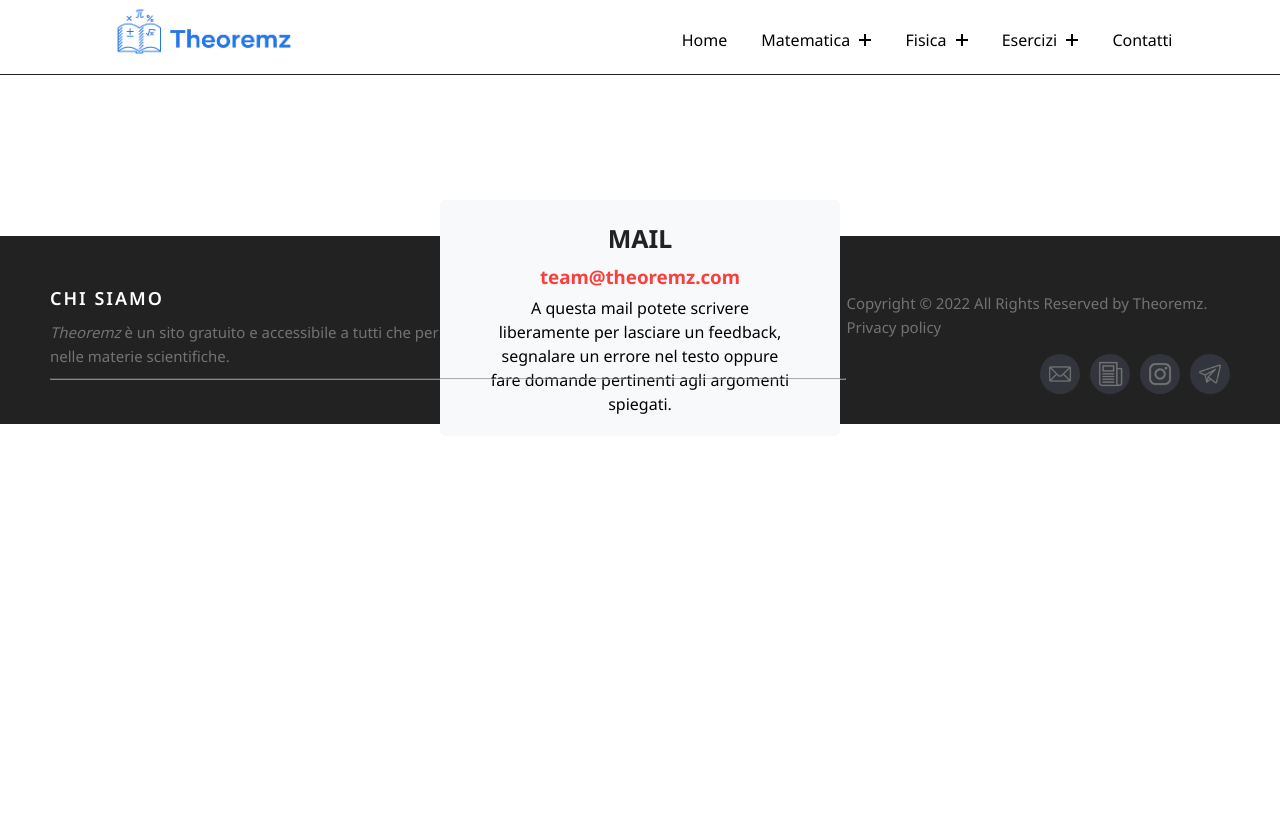
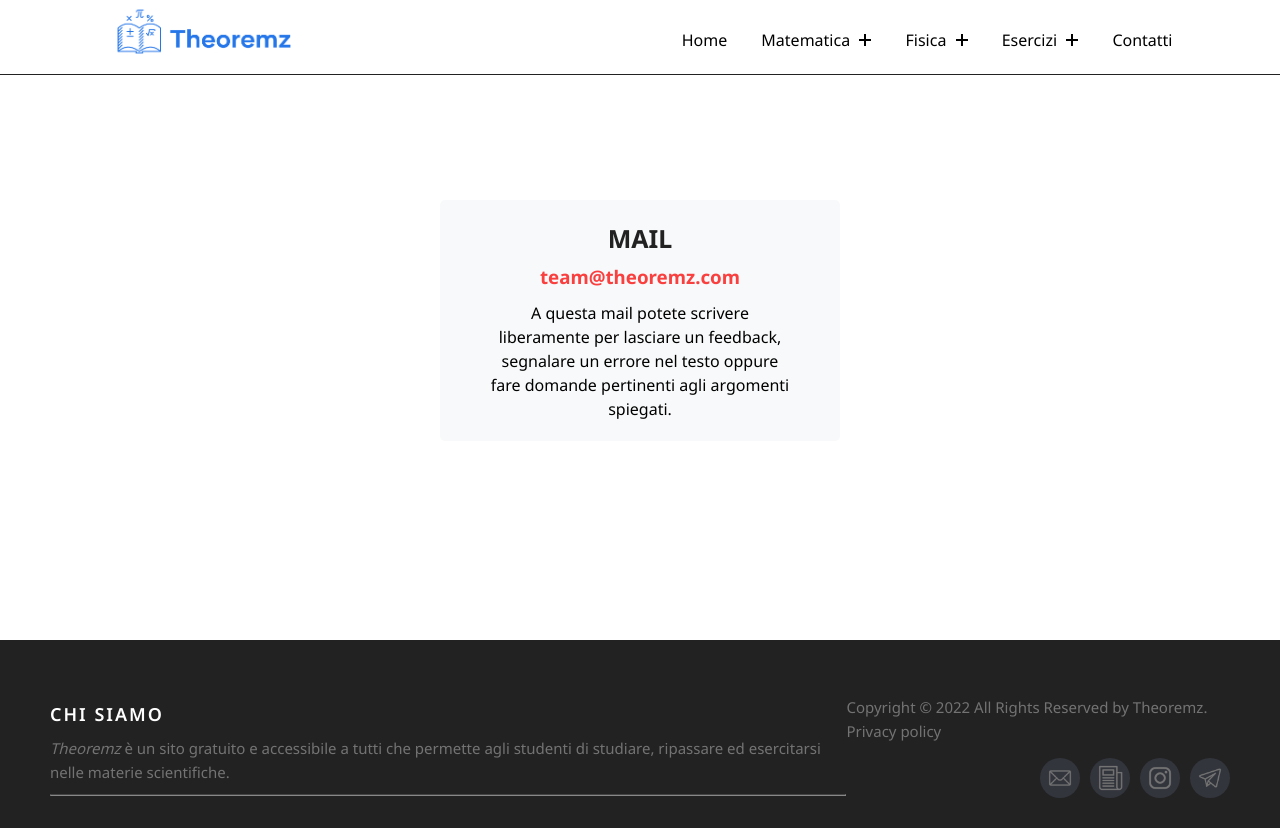
Before and after one commit to neogauss7/Bilbiolteca_digitale, a PHP site: page /Chi-siamo.html in a window 1280 px wide. Before the commit the page ends 424 px from the top, so only its background shows below. Run offline with PHP 8.4, Linux system fonts and the light colour scheme.

Commit message:
Update Chi_siamo.css

```diff
--- a/Chi_siamo.css
+++ b/Chi_siamo.css
@@ -6,9 +6,6 @@ html {
   background-color: rgb(255, 255, 255);
 
 }
-
-
-
 
 .element{
     color: rgb(233, 10, 10);
@@ -49,10 +46,8 @@ h3 {
 
 }
 .mail1 {
-
   color: rgb(250, 63, 63);
   text-align: center;
-  margin-bottom: 0;
   padding-bottom: 5px;
   text-decoration: none;
 
@@ -66,12 +61,11 @@ h3 {
 body{
 	line-height: 1.5;
 }
+.home-section{
+  min-height: 80vh;
 
-body.hidden-scrolling{
-	overflow-y: hidden;
 }
-
-.container{
+.container2{
 	max-width: 1100px;
 	margin:auto;
 }
```
